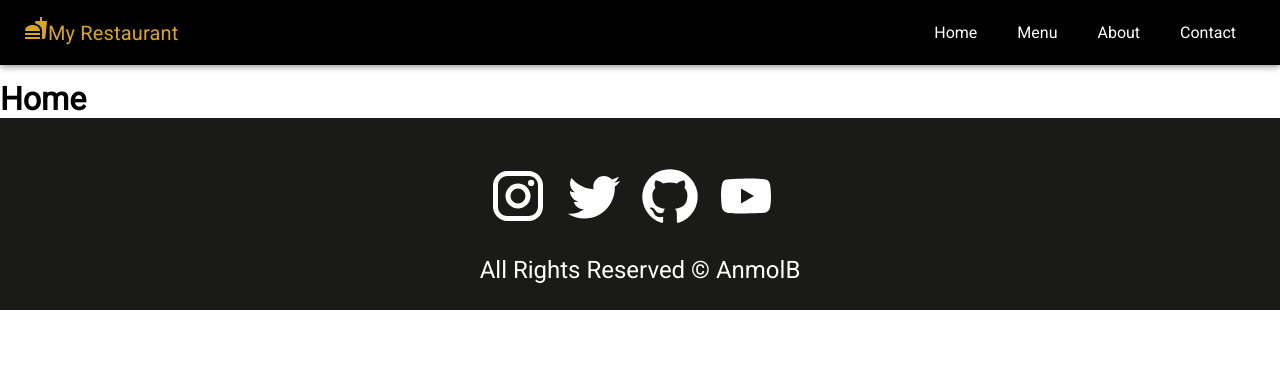
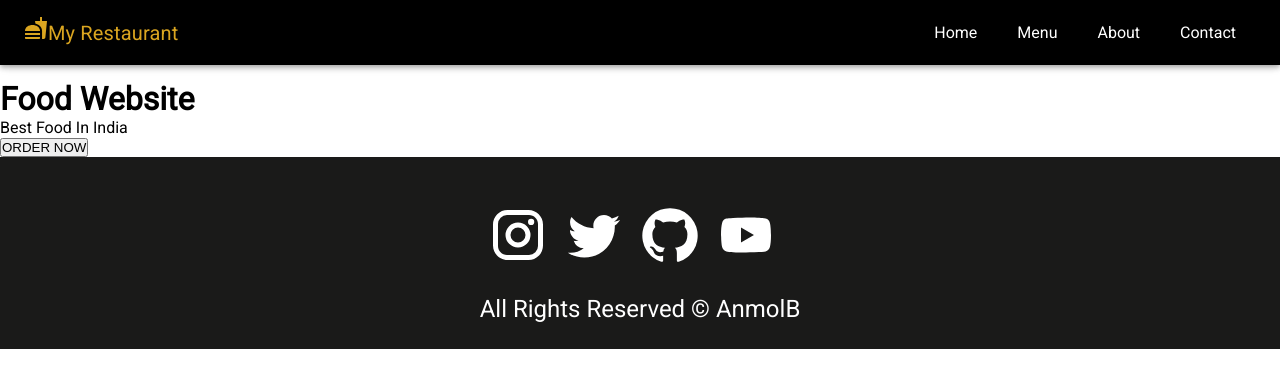
Before and after one commit to anmolbiranwar/Restaurant-website_Reactjs_MUI, a React (Create React App) app: page / in a window 1280 px wide. Shown: the top 388 px of the page. Built offline with nearby package versions, Linux system fonts and the light colour scheme.

Commit message:
Update Home.js

```diff
--- a/src/pages/Home.js
+++ b/src/pages/Home.js
@@ -1,10 +1,21 @@
 import React from 'react'
 import Layout from '../components/Layout/Layout'
+import { Link } from 'react-router-dom'
 
 const Home = () => {
   return (
     <Layout>
-        <h1>Home</h1>
+      <div className='home'>
+        <div className='headerContainer'>
+          <h1>Food Website</h1>
+          <p>Best Food In India</p>
+          <Link>
+          <button>
+            ORDER NOW
+          </button>
+          </Link>
+        </div>
+      </div>
     </Layout>
   )
 }
```
